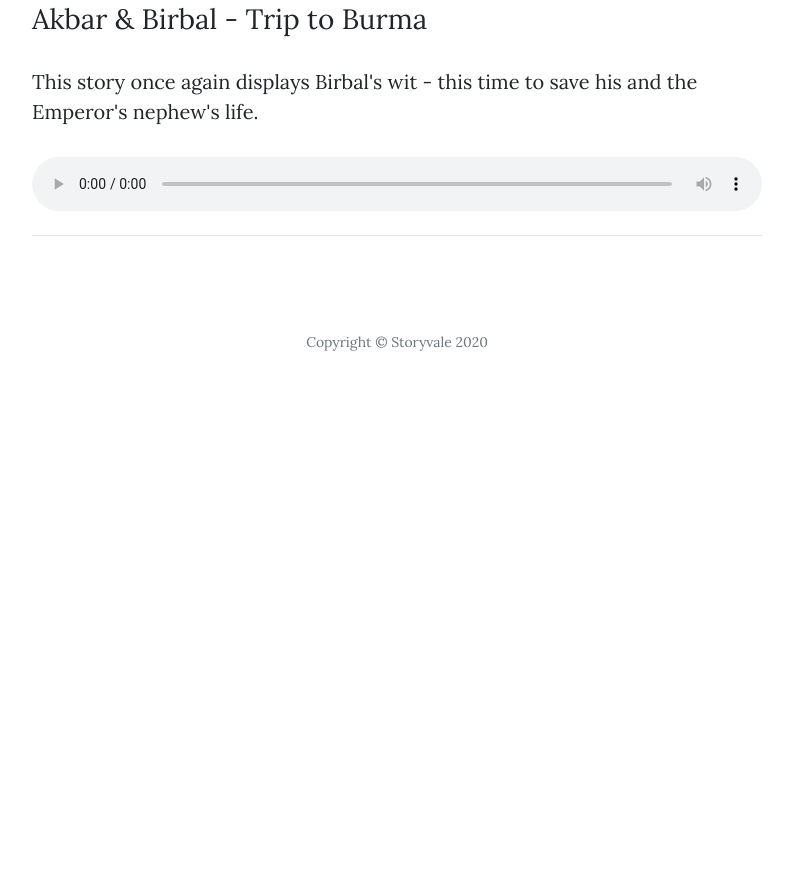
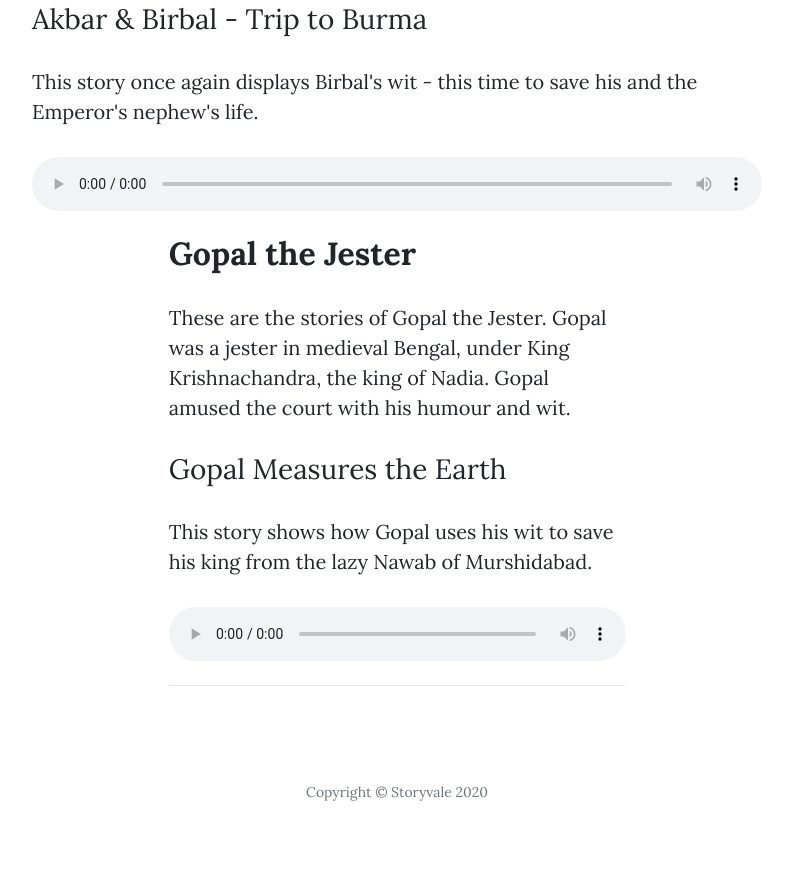
Before and after one commit to ravideshpande/RaviDeshpande.github.io, a plain HTML site: page index.html in a window 1280 px wide. Shown: the part 1879-2750 px from the top of the page, without its empty margins (243-1036 px from the left). Before the commit the page ends 2313 px from the top, so only its background shows below. Drawn offline with nearby package versions, Linux system fonts and the light colour scheme.

Commit message:
Added Gopal the Jester theme

```diff
--- a/index.html
+++ b/index.html
@@ -171,6 +171,18 @@
             Your browser does not support the audio tag.
           </audio>
     </div>
+    <div class="col-lg-8 col-md-10 mx-auto my-3">
+      <div class = "h2 font-weight-bold">Gopal the Jester</div>
+      <p>These are the stories of Gopal the Jester. Gopal was a jester in medieval Bengal, under King Krishnachandra, the king of Nadia. Gopal amused the court with his humour and wit.</p>
+      <div class="my-3">
+      <div class="h3">Gopal Measures the Earth</div>
+      <p>This story shows how Gopal uses his wit to save his king from the lazy Nawab of Murshidabad.</p>
+      <audio class="w-100" controls>
+            <source src="https://docs.google.com/uc?export=download&id=13VBNHG7LKxgz8LQj8F1ZOG0eDCQ03-7j" type="audio/mpeg">
+            Your browser does not support the audio tag.
+          </audio>
+    </div>
+
 
 
 
```
